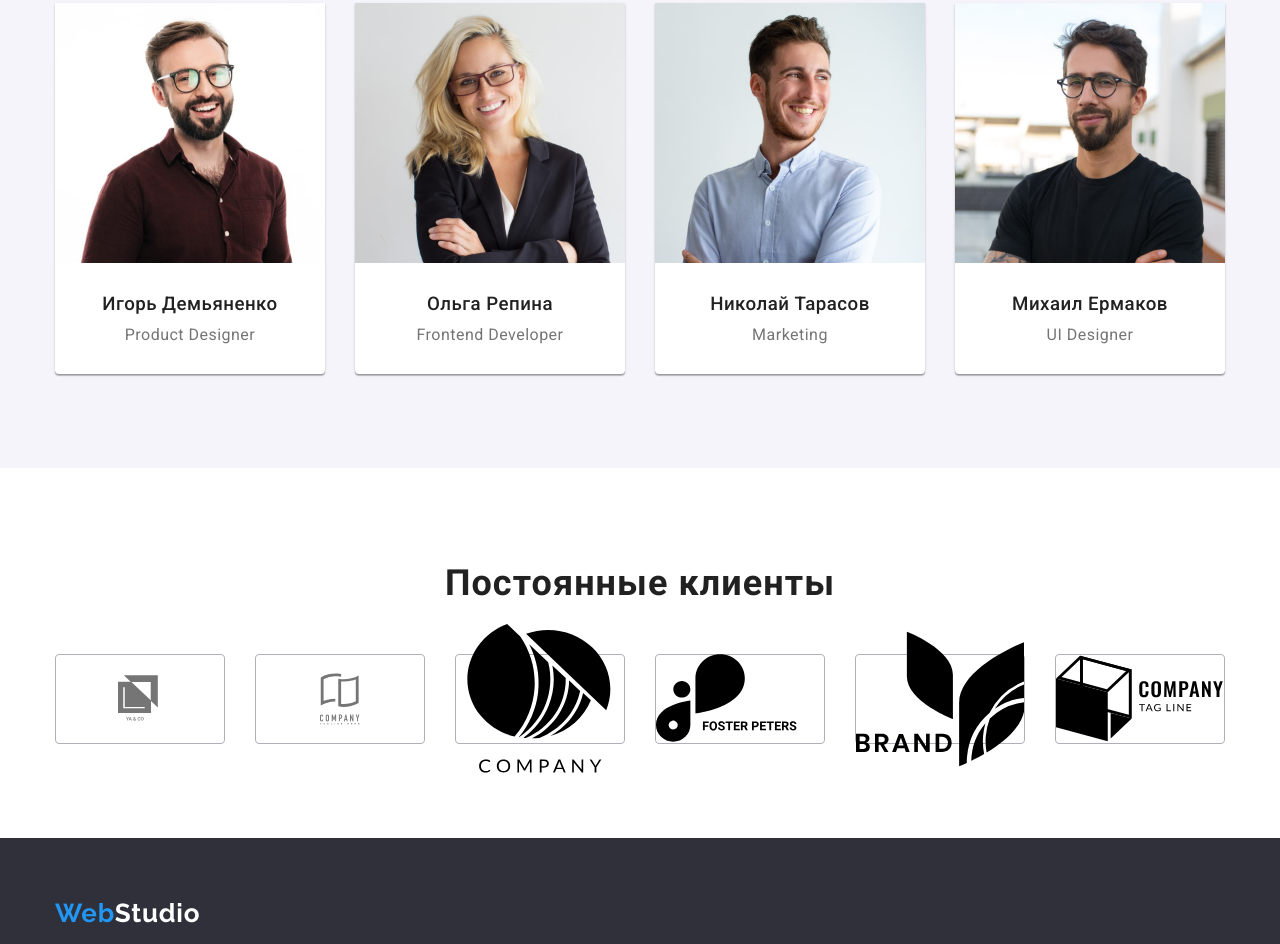
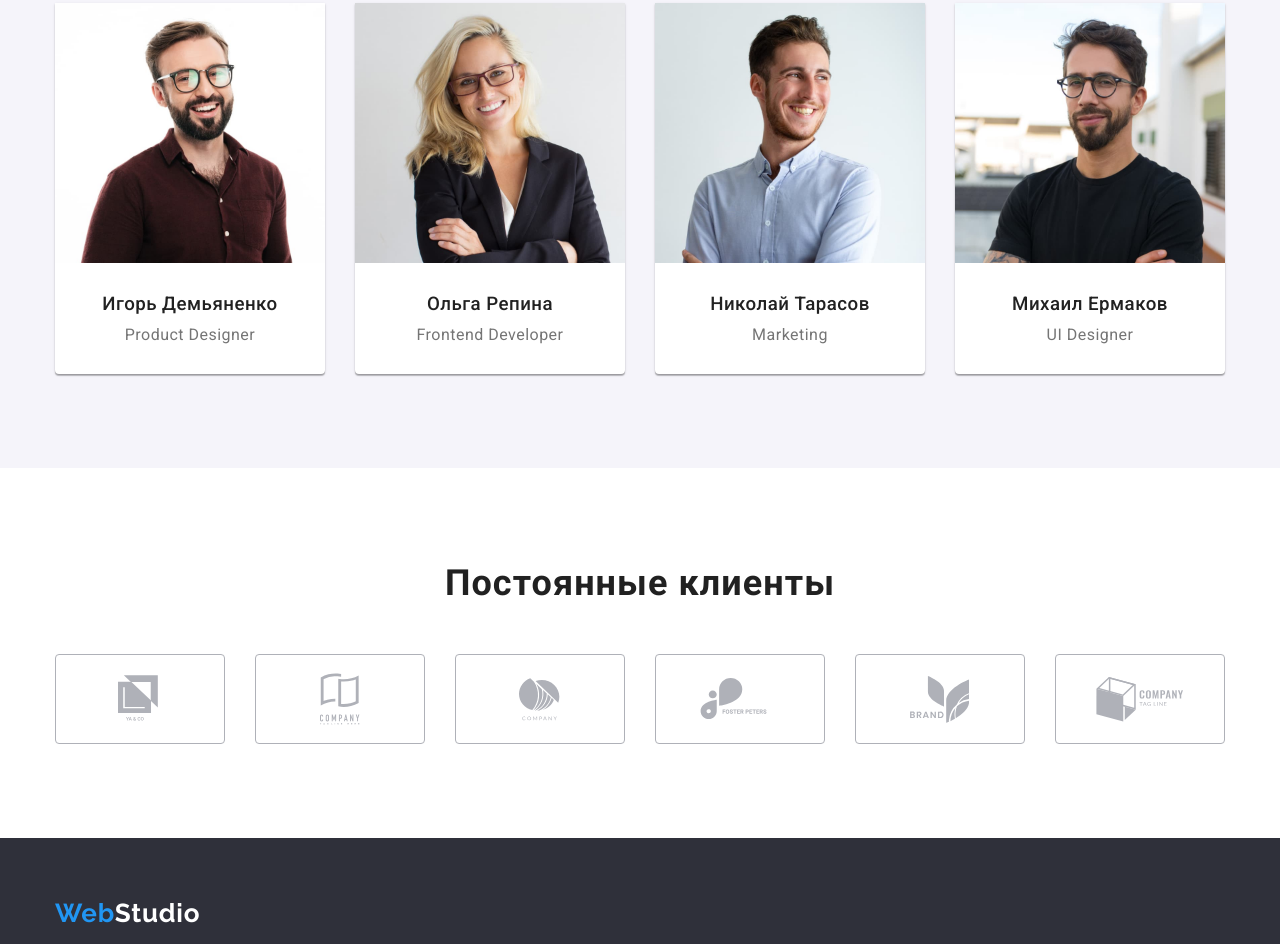
Before and after one commit to Eastvarga/goit-markup-hw-04, a plain HTML site: page index.html in a window 1280 px wide. Shown: the part 1781-2725 px from the top of the page. Drawn offline with Linux system fonts and the light colour scheme.

Commit message:
company icons
Сделаны иконки компаний. Убраны лишние флекс свойства

```diff
--- a/index.html
+++ b/index.html
@@ -122,7 +122,7 @@
       <!-- What we do section -->
       <section class="section what-we-do">
         <!-- div container -->
-        <div class="container flex">
+        <div class="container">
           <h2 class="section-title">Чем мы занимаемся</h2>
           <ul class="whatwedo-list list">
             <li>
@@ -136,7 +136,7 @@
       <!-- Our team section -->
       <section class="section team">
         <!-- div container -->
-        <div class="container flex">
+        <div class="container">
           <h2 class="section-title">Наша команда</h2>
           <ul class="our-team list">
             <li>
@@ -177,7 +177,7 @@
       <!-- clients section -->
       <section class="section features">
         <!-- container -->
-        <div class="container flex">
+        <div class="container">
           <h2 class="section-title">Постоянные клиенты</h2>
           <!-- list of clients -->
           <ul class="clients list flex">
--- a/styles/styles.css
+++ b/styles/styles.css
@@ -5,7 +5,7 @@
  цвет акцент #2196F3;
  второй цвет текста #FFFFFF;
  цвет футер ссылки rgba(255, 255, 255, 0.6);
-
+ цвет иконок компании #AFB1B8;
  вторичный цвет фона #2F303A;
  третий цвет фона #F5F4FA;
  цвет фона градиента героя rgba(47, 48, 58, 0.4)
@@ -26,7 +26,7 @@ html {
   --title-text-color: #212121;
   --accent-color: #2196f3;
   --white-color: #ffffff;
-
+  --icon-color: #afb1b8;
   --alt-bg-color: #f5f4fa;
   --secondary-bg-color: #2f303a;
   --footer-link-color: rgba(255, 255, 255, 0.6);
@@ -298,9 +298,6 @@ a {
 /* section title заголовок: шрифты, убираем дефолтные марджины*/
 .section-title {
   margin: 0 auto 50px;
-  /* margin-bottom: 50px;
-  margin-left: auto;
-  margin-right: auto; */
   color: var(--title-text-color);
   font-weight: 700;
   font-size: 36px;
@@ -370,37 +367,67 @@ a {
   padding-bottom: 30px;
 }
 /* clients section */
+/* задаем размер иконок компании*/
 .clients .item {
   margin: 0;
   width: calc((100% - 30px * 5) / 6);
   height: 90px;
 }
-
+/* определяем ссылки для иконок. размер цвет границы */
 .clients-link {
   display: flex;
   margin: 0;
   width: 100%;
   height: 100%;
-  border: 1px solid #afb1b8;
+  color: var(--icon-color);
+  border: 1px solid var(--icon-color);
   border-radius: 4px;
   justify-content: center;
   align-items: center;
 }
+/* цвет иконок при ховере */
 .clients-link:hover {
-  border: 1px solid var(--accent-color);
+  border-color: var(--accent-color);
   color: var(--accent-color);
 }
+/* расстояние между иконками-ссылками */
 .clients .item:not(:nth-child(6n + 1)) {
   margin-left: 30px;
 }
+/* иконка компании */
 .ya-and-co {
   width: 44px;
   height: 49px;
   fill: currentColor;
 }
+/* иконка компании */
 .company-tagline-here {
   width: 40px;
   height: 52px;
+  fill: currentColor;
+}
+/* иконка компании */
+.company {
+  width: 41px;
+  height: 43px;
+  fill: currentColor;
+}
+/* иконка компании */
+.foster-peters {
+  width: 80px;
+  height: 42px;
+  fill: currentColor;
+}
+/* иконка компании */
+.brand {
+  width: 59px;
+  height: 47px;
+  fill: currentColor;
+}
+/* иконка компании */
+.company-tag-line {
+  width: 88px;
+  height: 45px;
   fill: currentColor;
 }
 
```
